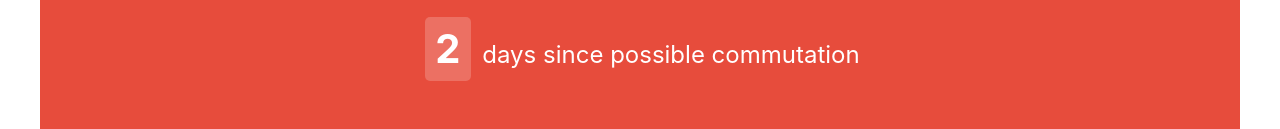
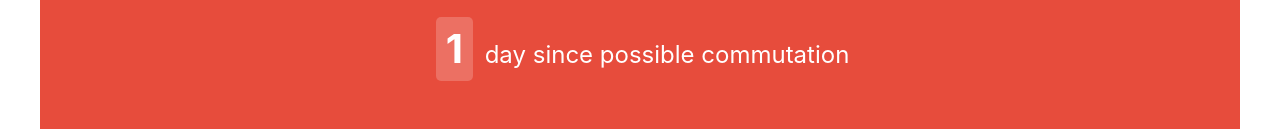
Before and after one commit to SamPatt/isrossfree, a plain HTML site: page index.html in a window 1280 px wide. Shown: the part 312-441 px from the top of the page. Drawn offline with Linux system fonts and the light colour scheme.

Commit message:
Update index.html

```diff
--- a/index.html
+++ b/index.html
@@ -292,7 +292,7 @@
         const now = new Date();
         const targetDate = new Date("2025-01-20");
         const diffTime = Math.abs(targetDate - now);
-        const diffDays = Math.ceil(diffTime / (1000 * 60 * 60 * 24));
+        const diffDays = Math.floor(diffTime / (1000 * 60 * 60 * 24));
 
         if (now < targetDate) {
           document.getElementById(
@@ -301,7 +301,7 @@
         } else {
           document.getElementById(
             "countdown"
-          ).innerHTML = `<span class="days-number">${diffDays}</span> days since possible commutation`;
+          ).innerHTML = `<span class="days-number">${diffDays}</span> day since possible commutation`;
         }
       }
 
```
